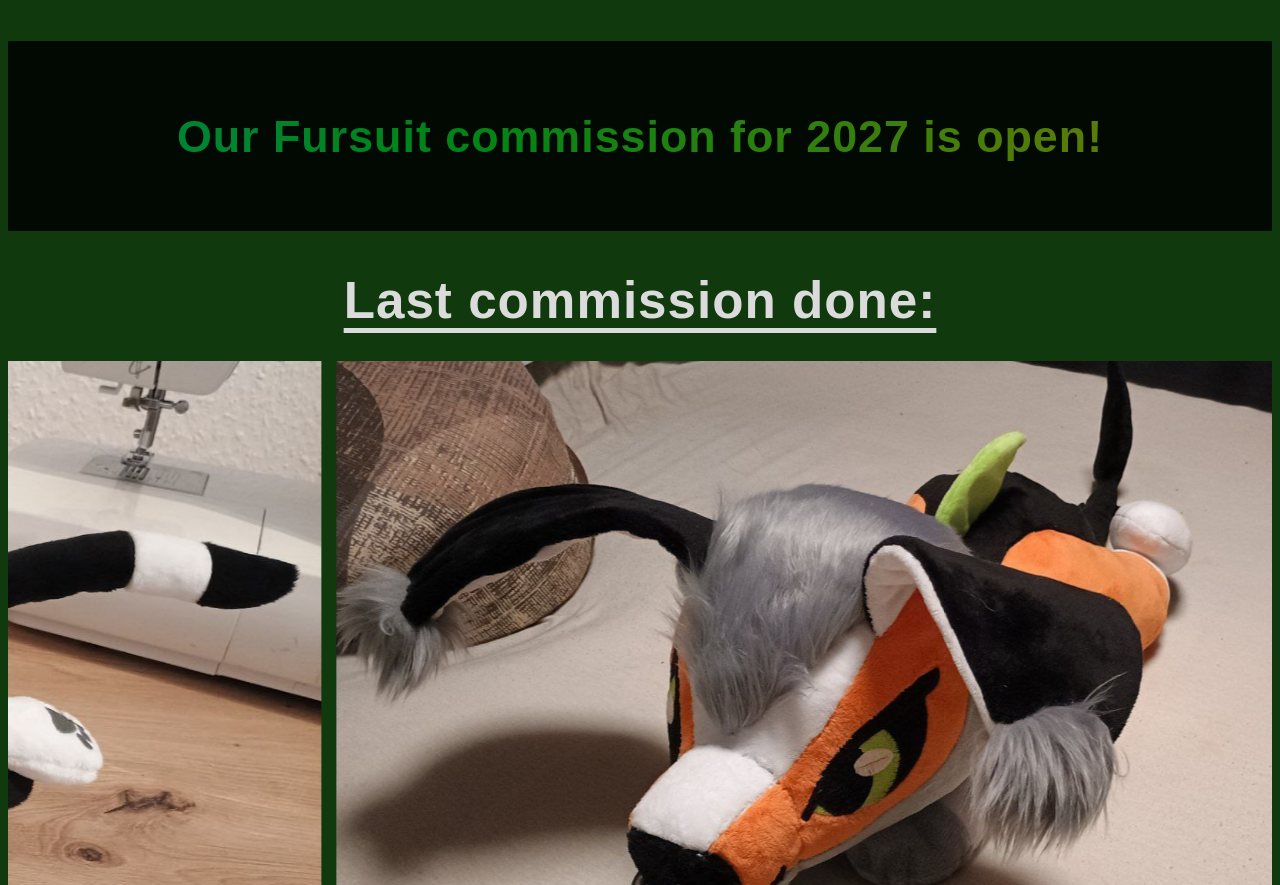
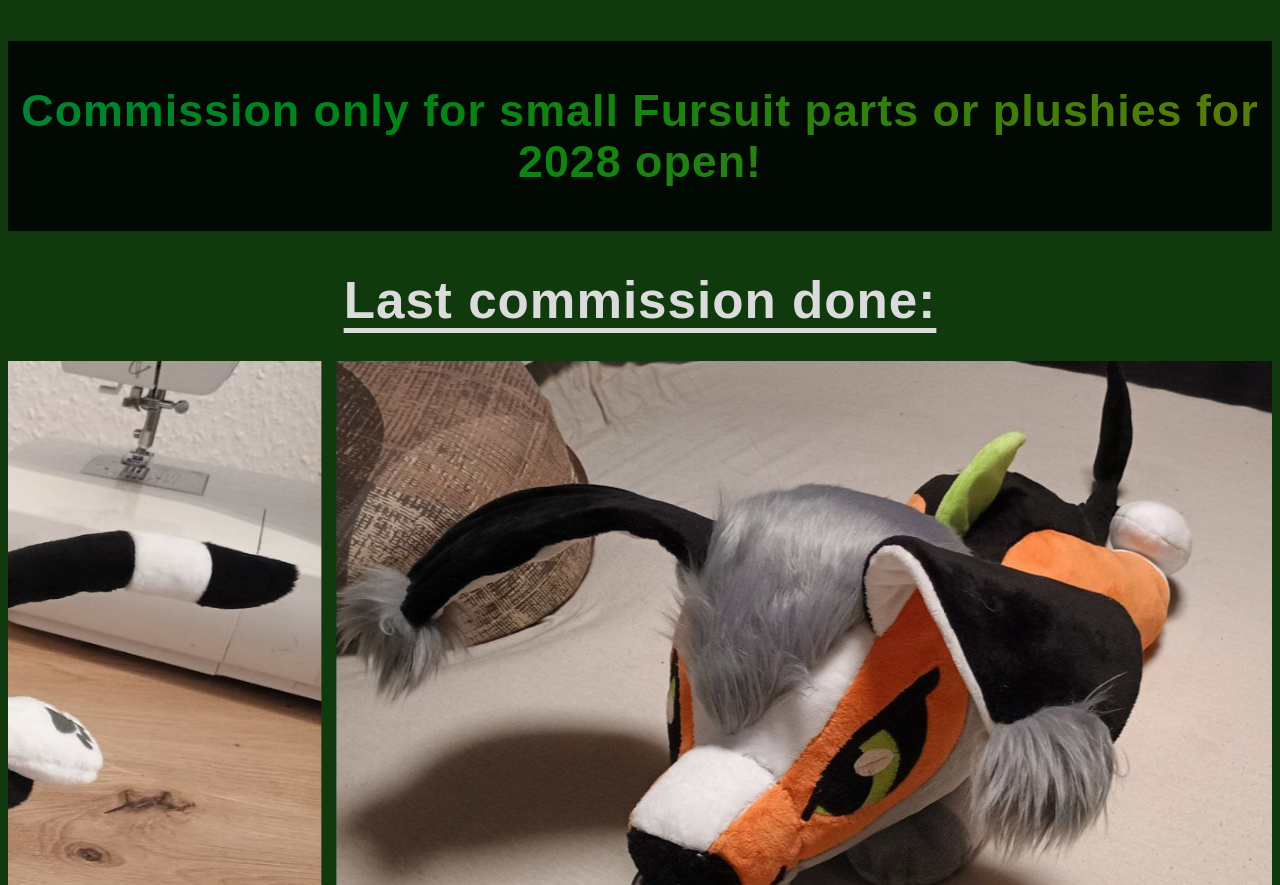
Before and after one commit to CalfAndWolfCreators/CalfAndWolfCreators, a plain HTML site: page Home.html in a window 1280 px wide. Shown: the part 827-1712 px from the top of the page. Drawn offline with Linux system fonts and the light colour scheme.

Commit message:
commission open chanchet to 2028

```diff
--- a/Home.html
+++ b/Home.html
@@ -461,7 +461,7 @@ body {
     <img src="Pnge.png" alt="Obrazek Home" class="rainbow-border">
     <div class="neon-bar">
         <span class="neon-text" data-text="Our Fursuit commission for Dezember 2025 and whole 2026 is open!">
-            Our Fursuit commission for 2027 is open!
+            Commission only for small Fursuit parts or plushies for 2028 open!
         </span>
     </div>
     <h1 class="commission-title">Last commission done:</h1>
```
